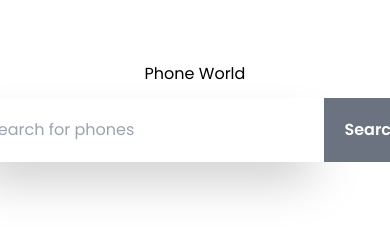
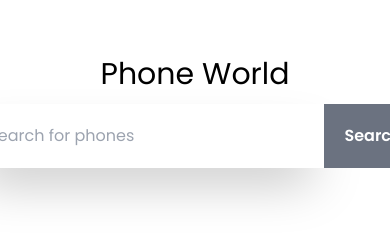
Before and after one commit to nhridoy/phone-hunter, a plain HTML site: page index.html in a window 390 px wide. Shown: the top 240 px of the page. Drawn offline with nearby package versions, Linux system fonts and the light colour scheme.

```diff
--- a/index.html
+++ b/index.html
@@ -13,7 +13,7 @@
       <section
         class="search-area h-56 md:h-screen-1-2 flex flex-col gap-3 items-center justify-center"
       >
-        <p class="md:text-3xl">Phone World</p>
+        <p class="text-3xl">Phone World</p>
         <div class="search-area__inner flex">
           <input
             id="inputText"
```
Also changed, not shown: css/style.css.
